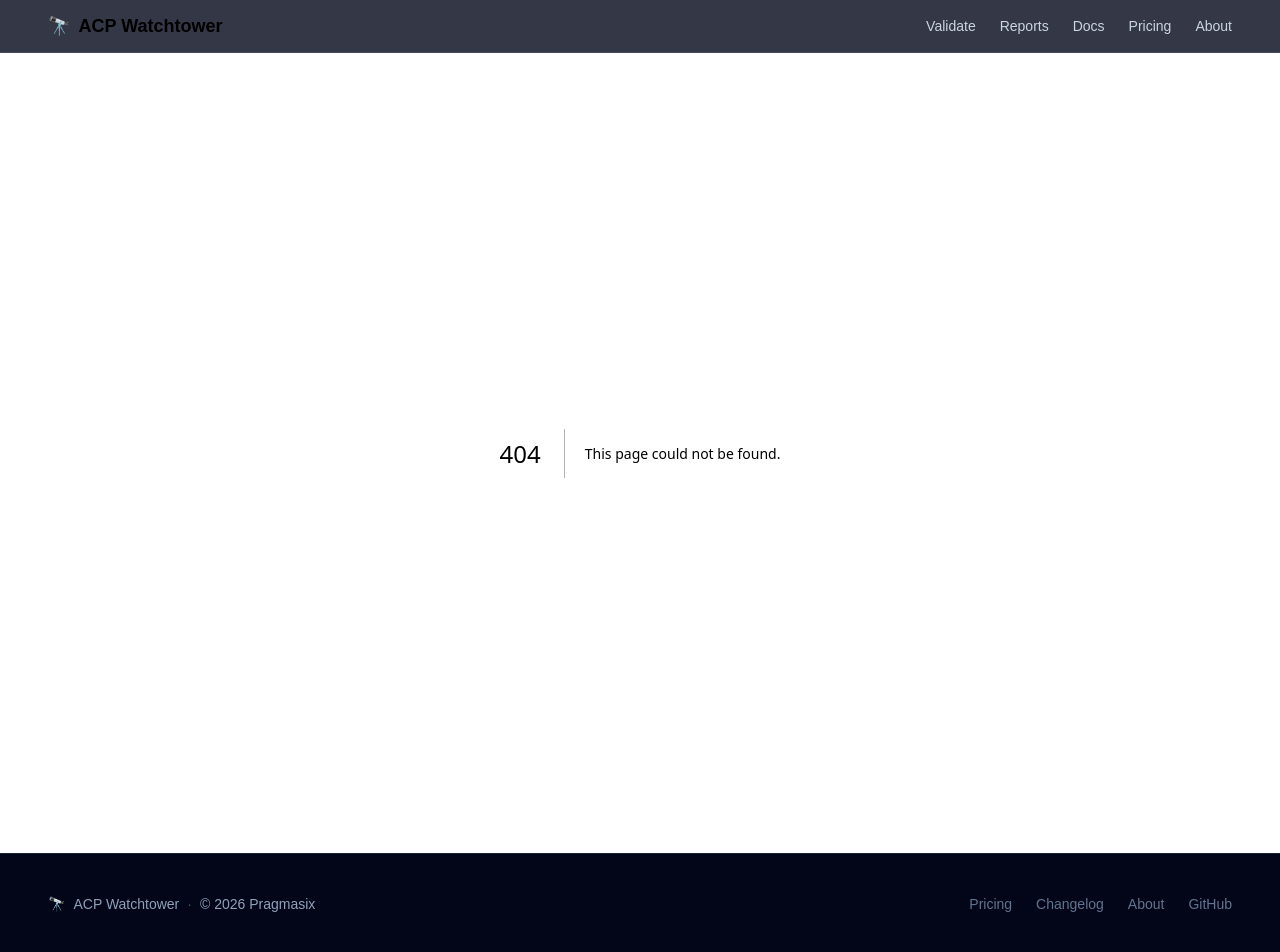
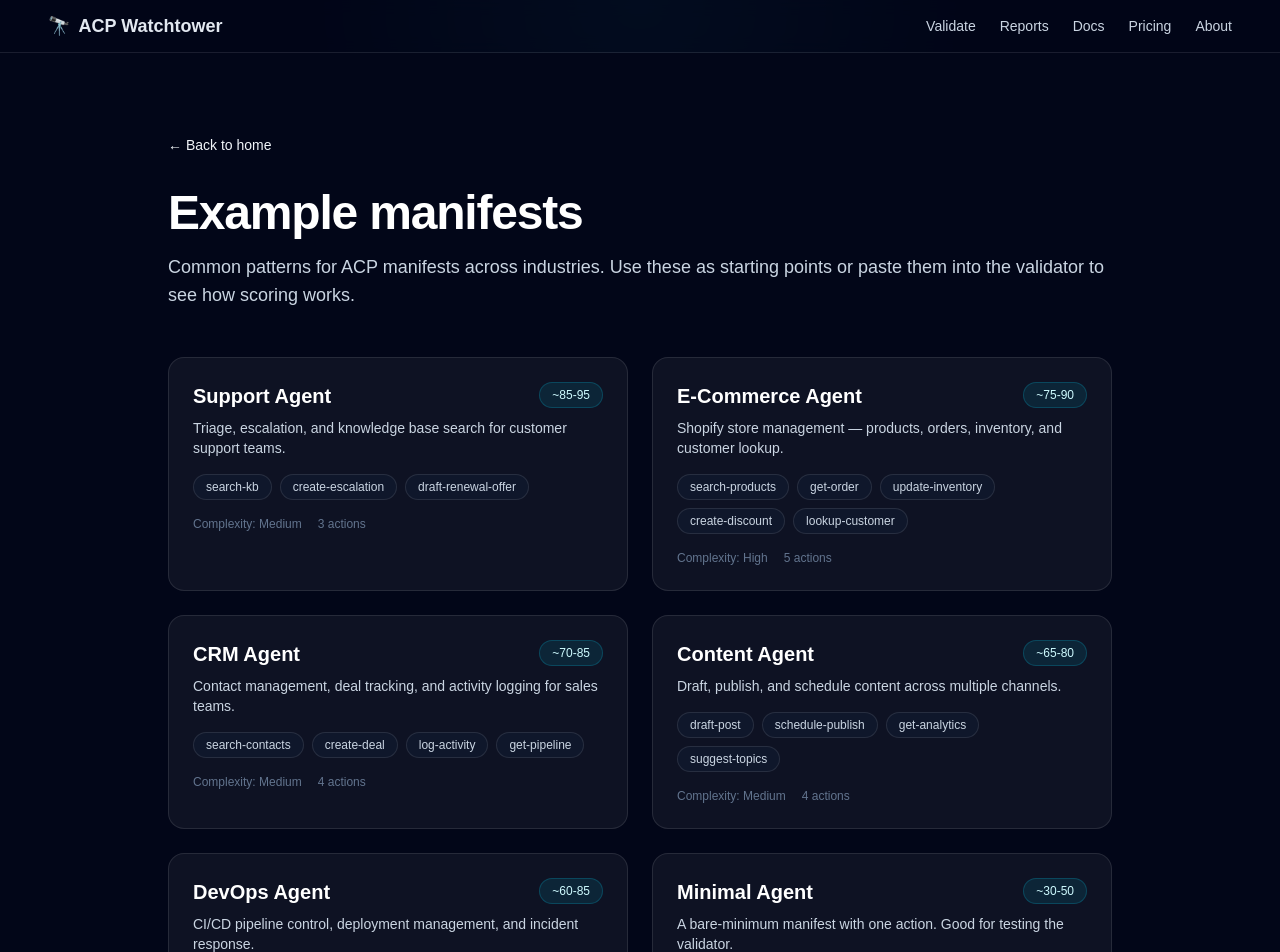
Before and after one commit to Splaticusamz/acp-watchtower, a Next.js app: page /examples in a window 1280 px wide. Before the commit this address had no page. Shown: the top 952 px of the page. Built offline with nearby package versions, Linux system fonts and the light colour scheme.

Commit message:
feat: examples page, expanded sitemap

```diff
--- /dev/null
+++ b/src/app/examples/page.tsx
@@ -0,0 +1,102 @@
+import Link from "next/link";
+import type { Metadata } from "next";
+
+export const metadata: Metadata = {
+  title: "Example Manifests — ACP Watchtower",
+  description: "Real-world ACP manifest examples for support agents, e-commerce, CRM, and more. Analyze them instantly.",
+};
+
+const examples = [
+  {
+    name: "Support Agent",
+    description: "Triage, escalation, and knowledge base search for customer support teams.",
+    actions: ["search-kb", "create-escalation", "draft-renewal-offer"],
+    score: "85-95",
+    complexity: "Medium",
+  },
+  {
+    name: "E-Commerce Agent",
+    description: "Shopify store management — products, orders, inventory, and customer lookup.",
+    actions: ["search-products", "get-order", "update-inventory", "create-discount", "lookup-customer"],
+    score: "75-90",
+    complexity: "High",
+  },
+  {
+    name: "CRM Agent",
+    description: "Contact management, deal tracking, and activity logging for sales teams.",
+    actions: ["search-contacts", "create-deal", "log-activity", "get-pipeline"],
+    score: "70-85",
+    complexity: "Medium",
+  },
+  {
+    name: "Content Agent",
+    description: "Draft, publish, and schedule content across multiple channels.",
+    actions: ["draft-post", "schedule-publish", "get-analytics", "suggest-topics"],
+    score: "65-80",
+    complexity: "Medium",
+  },
+  {
+    name: "DevOps Agent",
+    description: "CI/CD pipeline control, deployment management, and incident response.",
+    actions: ["trigger-deploy", "rollback", "get-status", "create-incident", "notify-oncall"],
+    score: "60-85",
+    complexity: "High",
+  },
+  {
+    name: "Minimal Agent",
+    description: "A bare-minimum manifest with one action. Good for testing the validator.",
+    actions: ["hello-world"],
+    score: "30-50",
+    complexity: "Low",
+  },
+];
+
+export default function ExamplesPage() {
+  return (
+    <main className="min-h-screen bg-slate-950 text-slate-100">
+      <div className="mx-auto max-w-5xl px-6 py-20 sm:px-10">
+        <Link href="/" className="text-sm text-cyan-400 hover:text-cyan-300">← Back to home</Link>
+
+        <h1 className="mt-8 text-4xl font-semibold tracking-tight text-white sm:text-5xl">
+          Example manifests
+        </h1>
+        <p className="mt-4 text-lg text-slate-300">
+          Common patterns for ACP manifests across industries. Use these as starting points or paste them into the validator to see how scoring works.
+        </p>
+
+        <div className="mt-12 grid gap-6 md:grid-cols-2">
+          {examples.map((ex) => (
+            <div key={ex.name} className="rounded-2xl border border-white/10 bg-white/5 p-6">
+              <div className="flex items-start justify-between gap-3">
+                <h2 className="text-xl font-semibold text-white">{ex.name}</h2>
+                <span className="shrink-0 rounded-full border border-cyan-400/20 bg-cyan-400/10 px-3 py-1 text-xs text-cyan-100">
+                  ~{ex.score}
+                </span>
+              </div>
+              <p className="mt-2 text-sm text-slate-300">{ex.description}</p>
+              <div className="mt-4 flex flex-wrap gap-2">
+                {ex.actions.map((action) => (
+                  <span key={action} className="rounded-full border border-white/10 bg-slate-900 px-3 py-1 text-xs text-slate-300">
+                    {action}
+                  </span>
+                ))}
+              </div>
+              <div className="mt-4 flex items-center gap-4 text-xs text-slate-500">
+                <span>Complexity: {ex.complexity}</span>
+                <span>{ex.actions.length} actions</span>
+              </div>
+            </div>
+          ))}
+        </div>
+
+        <div className="mt-12 rounded-3xl border border-cyan-400/20 bg-cyan-400/10 p-8 text-center">
+          <h2 className="text-2xl font-semibold text-white">Try the validator</h2>
+          <p className="mt-2 text-slate-300">Paste any manifest and get a readiness score in seconds.</p>
+          <Link href="/" className="mt-4 inline-block rounded-full bg-cyan-400 px-6 py-3 text-sm font-semibold text-slate-950">
+            Open validator
+          </Link>
+        </div>
+      </div>
+    </main>
+  );
+}
--- a/src/app/sitemap.ts
+++ b/src/app/sitemap.ts
@@ -8,5 +8,7 @@ export default function sitemap(): MetadataRoute.Sitemap {
     { url: `${base}/about`, lastModified: new Date(), changeFrequency: "monthly", priority: 0.7 },
     { url: `${base}/docs`, lastModified: new Date(), changeFrequency: "weekly", priority: 0.9 },
     { url: `${base}/history`, lastModified: new Date(), changeFrequency: "daily", priority: 0.6 },
+    { url: `${base}/examples`, lastModified: new Date(), changeFrequency: "weekly", priority: 0.8 },
+    { url: `${base}/changelog`, lastModified: new Date(), changeFrequency: "weekly", priority: 0.5 },
   ];
 }
```
